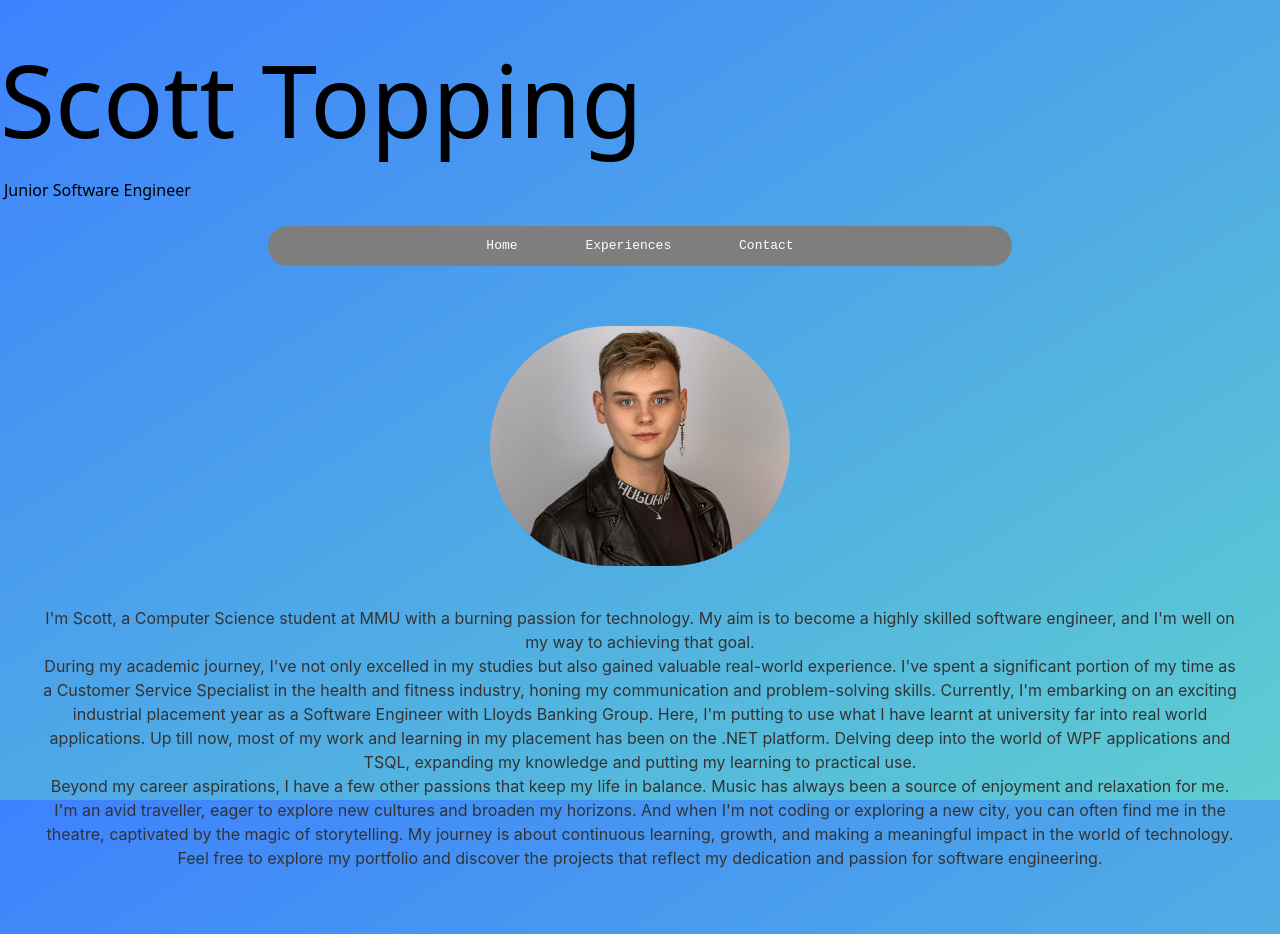
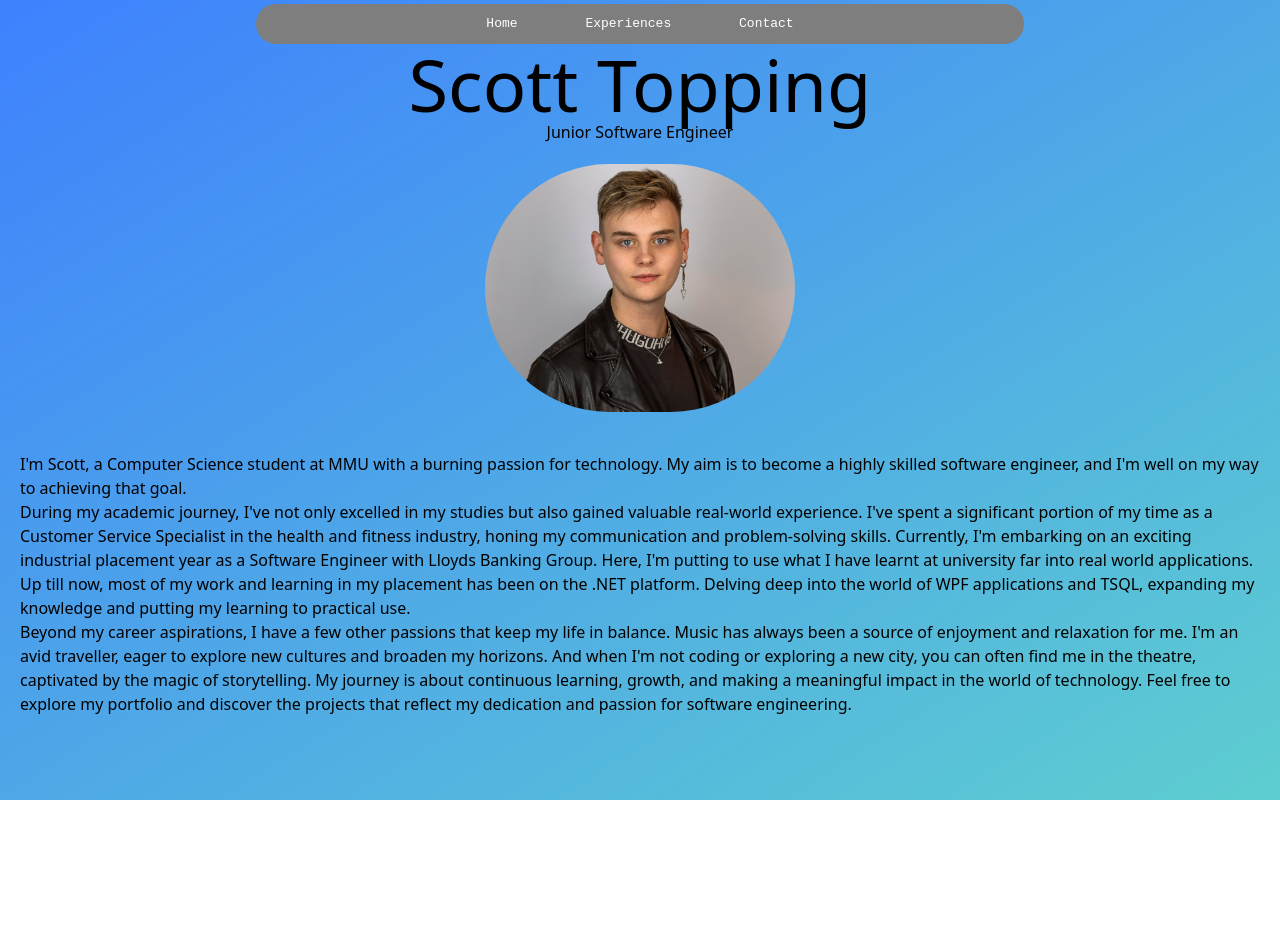
Before and after one commit to scott12355/Scott-topping.co.uk, a SvelteKit app: page / in a window 1280 px wide. After the commit the page ends 800 px from the top, so only its background shows below. Built offline with nearby package versions, Linux system fonts and the light colour scheme.

Commit message:
Style changes

```diff
--- a/src/app.d.ts
+++ b/src/app.d.ts
@@ -1,6 +1,5 @@
 // See https://kit.svelte.dev/docs/types#app
 // for information about these interfaces
-import './main.css'; // Adjust the path as necessary
 
 declare global {
 	namespace App {
--- a/src/app.html
+++ b/src/app.html
@@ -15,8 +15,8 @@
 <style type="text/css">
 	html {
 		background-image: linear-gradient(to bottom right, rgb(62, 129, 254), rgb(94, 206, 208));
-		height: 100%;
-		width: 100%;
+		/* height: 100%;
+		width: 100%; */
 		background-repeat: no-repeat;
 		background-attachment: fixed;
 	}
--- a/src/lib/home.svelte
+++ b/src/lib/home.svelte
@@ -2,7 +2,7 @@
 	import img from '$lib/images/scott-headshot.jpg';
 </script>
 
-<body class="p-10">
+<body class="p-5">
 	<div class="flex items-center justify-center pb-10">
 		<img
 			class="rounded-full w-[25%] h-[25%] object-cover items-center justify-center"
@@ -39,21 +39,8 @@
 	<br />
 </body>
 
-<style type="text/css">
-	.profilePic {
-		margin: 5%;
-		align-content: center;
-		width: 25%;
-		height: 25%;
-		object-fit: cover;
-		border-radius: 50%;
-	}
-
+<!-- <style type="text/css">
 	body {
 		margin-bottom: 100px;
 	}
-
-	p3 {
-		margin: 100px;
-	}
-</style>
+</style> -->
--- a/src/lib/navBar.svelte
+++ b/src/lib/navBar.svelte
@@ -12,7 +12,7 @@
 	import { createEventDispatcher } from 'svelte';
 
 	const dispatch = createEventDispatcher();
-	const updateContent = (view) => {
+	const updateContent = (/** @type {string} */ view) => {
 		currentView = view;
 		dispatch('viewChange', view);
 		closeNav();
@@ -26,11 +26,11 @@
 	>
 	<!-- Overlay content -->
 	<div class="overlay-content">
-		<a href="#" role="button" on:click|preventDefault={() => updateContent('Home')}>Home</a>
-		<a href="#" role="button" on:click|preventDefault={() => updateContent('Experiences')}
+		<a href="#" role="button" on:click|preventDefault={() => updateContent('/')}>Home</a>
+		<a href="#" role="button" on:click|preventDefault={() => updateContent('/experiences')}
 			>Experiences</a
 		>
-		<a href="#" role="button" on:click|preventDefault={() => updateContent('Contact')}>Contact</a>
+		<a href="#" role="button" on:click|preventDefault={() => updateContent('/contact')}>Contact</a>
 	</div>
 </div>
 
@@ -74,7 +74,6 @@
 		margin: auto;
 		width: 60%;
 		max-width: 800px;
-		margin-bottom: 75;
 		padding: 0;
 		text-align: center;
 	}
@@ -106,17 +105,20 @@
 	.mobileBar {
 		padding: 0px;
 		margin: 0%;
-		background-color: #0044fec7;
+		background-color: #daebf9c7;
 		border: 0px;
 		width: 100%;
 		height: 40px;
 		border-radius: 5px;
+		border-radius: 1;
+		border: #000000;
 	}
 	.mobileMenuButton {
 		font-size: 20px;
+
 		padding: 0%;
 		width: 50%;
-		background-color: #4463b8;
+		background-color: #56a1ec;
 		cursor: pointer;
 		border: 0px;
 		text-align: center;
--- a/src/routes/+layout.svelte
+++ b/src/routes/+layout.svelte
@@ -19,15 +19,7 @@
 	}
 </script>
 
-<div>
-	<header>
-		<br class="hidden-mobile" />
-		<h1 class="text-[100px]">Scott Topping</h1>
-		<h4 class="p-1">Junior Software Engineer</h4>
-	</header>
-</div>
-
-<header class="p-5">
+<header class="pt-1 pb-1">
 	<NavBar on:viewChange={updateView}></NavBar>
 </header>
 <slot></slot>
--- a/src/routes/+page.svelte
+++ b/src/routes/+page.svelte
@@ -1,18 +1,13 @@
 <script>
-	export const prerender = true;
 	import Home from '$lib/home.svelte';
 </script>
 
 <body>
+	<div>
+		<header>
+			<h1 class="text-7xl text-center">Scott Topping</h1>
+			<h4 class=" text-center">Junior Software Engineer</h4>
+		</header>
+	</div>
 	<Home></Home>
 </body>
-
-<style>
-	body {
-		text-align: center;
-		color: #333;
-		box-sizing: border-box;
-		font-family: -apple-system, BlinkMacSystemFont, 'Segoe UI', Roboto, Oxygen-Sans, Ubuntu,
-			Cantarell, 'Helvetica Neue', sans-serif;
-	}
-</style>
```
